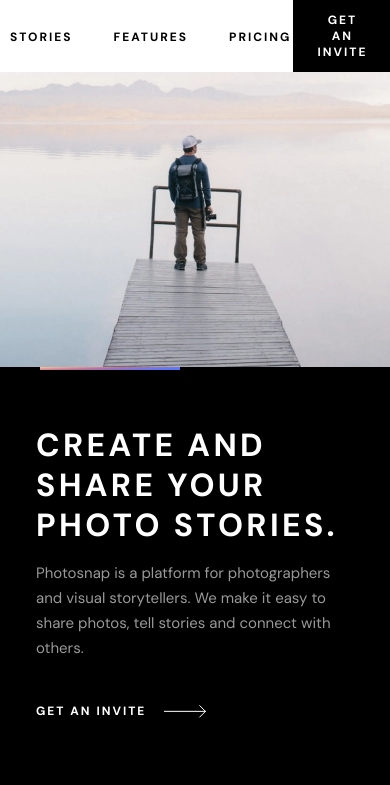
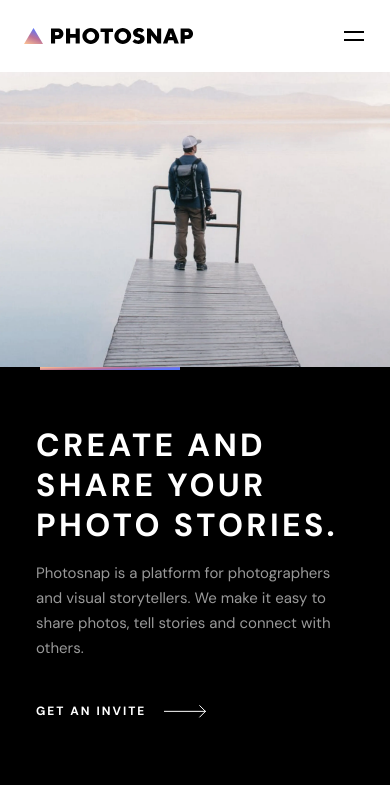
Before and after one commit to viblo29/photosnap, a Next.js app in the folder my-app/: page / in a window 390 px wide. Shown: the top 785 px of the page. Built offline with nearby package versions, Linux system fonts and the light colour scheme.

Commit message:
feat/mobile-header-menu

```diff
--- a/my-app/components/atoms/NavButtons/NavButtons.tsx
+++ b/my-app/components/atoms/NavButtons/NavButtons.tsx
@@ -7,7 +7,7 @@ function NavButtons({ text, textColor }: NavButtonsProps) {
   const textColorClass = textColor === "white" ? "text-white" : "text-black";
   return (
     <div>
-      <button className={`font-bold text-xs ${textColorClass} uppercase tracking-[2px] cursor-pointer p-0.5 transition-opacity duration-300 ease-in-out hover:opacity-30`}>
+      <button className={`font-bold text-[15px] md:text-xs ${textColorClass} uppercase tracking-[2.5px] md:tracking-[2px] cursor-pointer p-0.5 transition-opacity duration-300 ease-in-out hover:opacity-30`}>
         {text}
       </button>
     </div>
--- a/my-app/components/molecules/Home/Header/Header.tsx
+++ b/my-app/components/molecules/Home/Header/Header.tsx
@@ -1,10 +1,12 @@
 import Image from 'next/image'
-import React from 'react'
 import siteLogo from '../../../../public/photosnap-black.svg'
 import NavButtons from '@/components/atoms/NavButtons/NavButtons'
+import MobileMenu from './MobileMenu'
+
 function Header() {
   return (
-    <div>
+    <>
+      <div className='hidden md:block'>
         <div className='w-full h-18 flex justify-around items-center'>
           <div className='cursor-pointer p-1 transition-opacity duration-300 hover:opacity-70'>
             <Image src={siteLogo} alt='Website Logo'/>
@@ -13,11 +15,15 @@ function Header() {
             <NavButtons text="Stories" textColor="black"/>
             <NavButtons text="FEATURES" textColor="black"/>
             <NavButtons text="PRICING" textColor="black"/>
-
           </div>
-        <button className=' font-bold text-xs tracking-[2px] px-6 py-3 bg-[#000000] text-white hover:text-black hover:bg-[#DFDFDF] cursor-pointer transition-colors duration-300 ease-in-out'>GET AN INVITE</button>
+          <button className='font-bold text-xs tracking-[2px] px-6 py-3 bg-[#000000] text-white hover:text-black hover:bg-[#DFDFDF] cursor-pointer transition-colors duration-300 ease-in-out'>
+            GET AN INVITE
+          </button>
         </div>
       </div>
+
+      <MobileMenu />
+    </>
   )
 }
 
--- /dev/null
+++ b/my-app/components/molecules/Home/Header/MobileMenu.tsx
@@ -0,0 +1,70 @@
+"use client";
+import Image from "next/image";
+import { useState } from "react";
+import siteLogo from "../../../../public/photosnap-black.svg";
+import NavButtons from "@/components/atoms/NavButtons/NavButtons";
+
+function MobileMenu() {
+  const [isMenuOpen, setIsMenuOpen] = useState(false);
+
+  const toggleMenu = () => {
+    setIsMenuOpen(!isMenuOpen);
+  };
+
+  return (
+    <>
+      {isMenuOpen && (
+        <div
+          className="fixed inset-0 bg-black opacity-50 z-40 md:hidden"
+          onClick={toggleMenu}
+        />
+      )}
+
+      <div className="md:hidden relative z-50">
+        <div className="w-full h-18 bg-white flex justify-between items-center px-6">
+          <div>
+            <Image src={siteLogo} alt="Website Logo" />
+          </div>
+
+          <button
+            onClick={toggleMenu}
+            className="w-6 h-6 flex flex-col justify-center items-center gap-1.5 cursor-pointer"
+          >
+            <span
+              className={`w-5 h-0.5 bg-black transition-all duration-300 ease-in-out ${
+                isMenuOpen ? "rotate-45 translate-y-1" : ""
+              }`}
+            />
+            <span
+              className={`w-5 h-0.5 bg-black transition-all duration-300 ease-in-out ${
+                isMenuOpen ? "-rotate-45 -translate-y-1" : ""
+              }`}
+            />
+          </button>
+        </div>
+
+        <div
+          className={`absolute top-18 left-0 w-full bg-white overflow-hidden transition-all duration-300 ease-in-out ${
+            isMenuOpen ? "h-63.25" : "h-0"
+          }`}
+        >
+          <div className="flex flex-col items-center pt-8">
+            <div className="flex flex-col items-center gap-5 mb-5">
+              <NavButtons text="Stories" textColor="black" />
+              <NavButtons text="FEATURES" textColor="black" />
+              <NavButtons text="PRICING" textColor="black" />
+            </div>
+
+            <div className="w-77.5 h-px bg-black opacity-25 mb-5" />
+
+            <button className="w-77.5 h-12 font-bold text-[15px] tracking-[2.5px] bg-[#000000] text-white">
+              GET AN INVITE
+            </button>
+          </div>
+        </div>
+      </div>
+    </>
+  );
+}
+
+export default MobileMenu;
```
Lines whose indentation alone changed are shown as unchanged.
